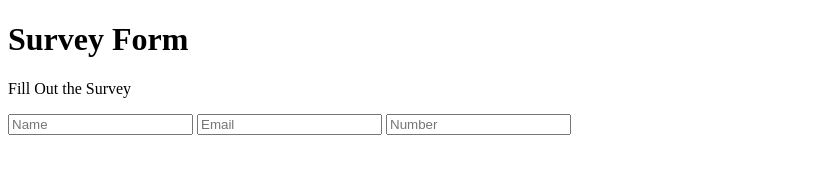
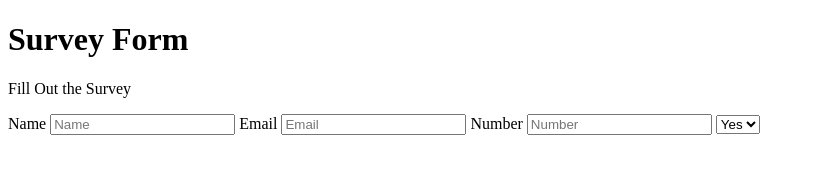
Before and after one commit to NiiazalyDzhumaliev/microverse_challenge, a plain HTML site: page index.html in a window 1280 px wide. Shown: the whole page, without its empty margins (0-815 px from the left). Drawn offline with Linux system fonts and the light colour scheme.

Commit message:
Add drop down, length verification, labels

```diff
--- a/index.html
+++ b/index.html
@@ -15,11 +15,21 @@
     <p id="description"> Fill Out the Survey</p>
 
     <form id="survey-form">
+        <label id="name-label">Name </label>
+        <input type="text" required placeholder="Name" id="name">
 
-        <input type="text" required placeholder="Name" id="name">
+        <label id="email-label"> Email</label>
+
         <input type="email" required placeholder="Email" id="email">
-        <input type="number" required placeholder="Number" id="number">
 
+        <label id="number-label">Number</label>
+        <input type="number" required placeholder="Number" id="number" minlength="5" maxlength="15">
+
+        <select id="dropdown">
+<option value="Yes">Yes</option>
+<option value="No">No</option>
+
+        </select>
     </form>
 
     <script src="js/index.js"></script>
```
